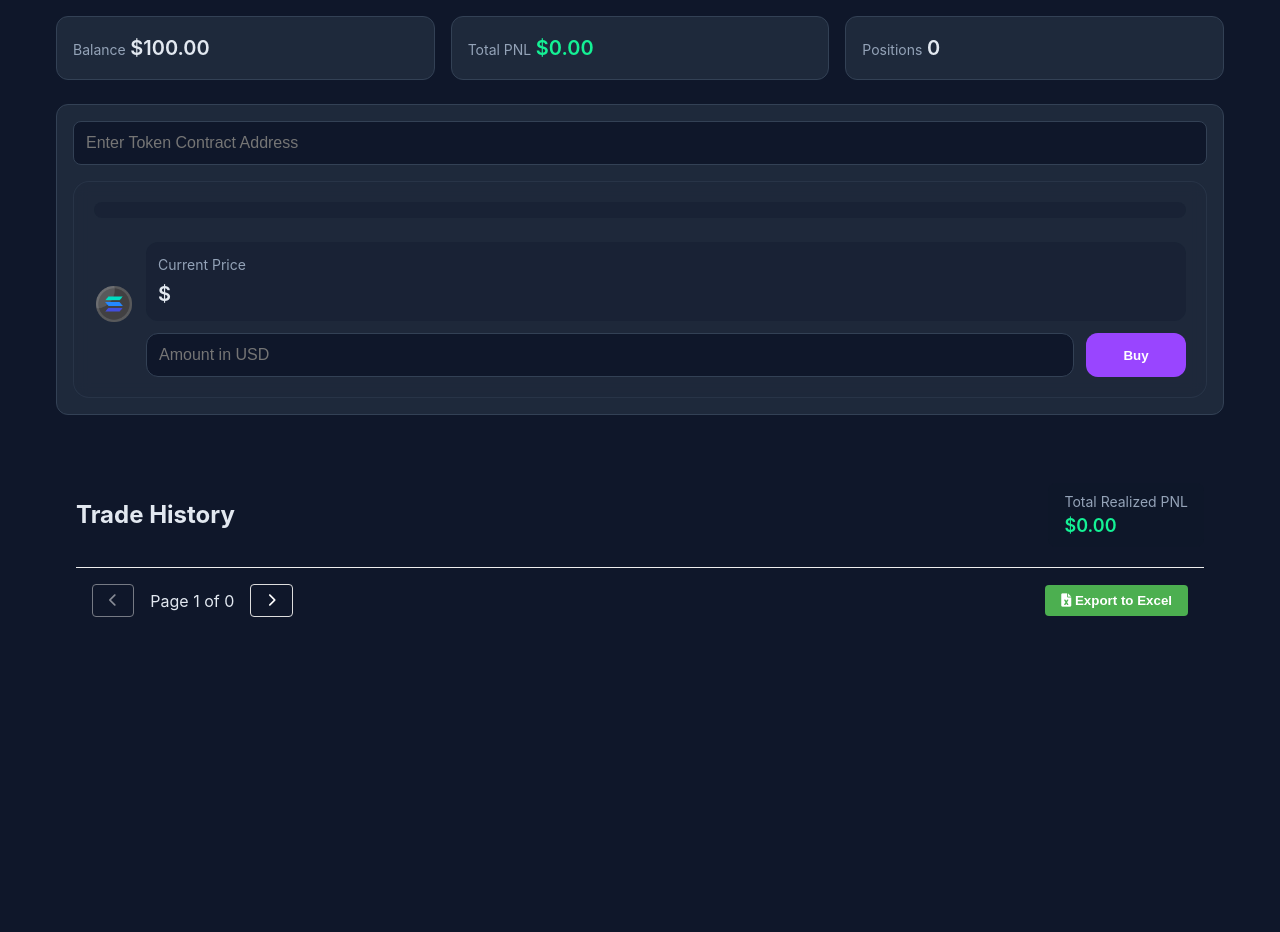
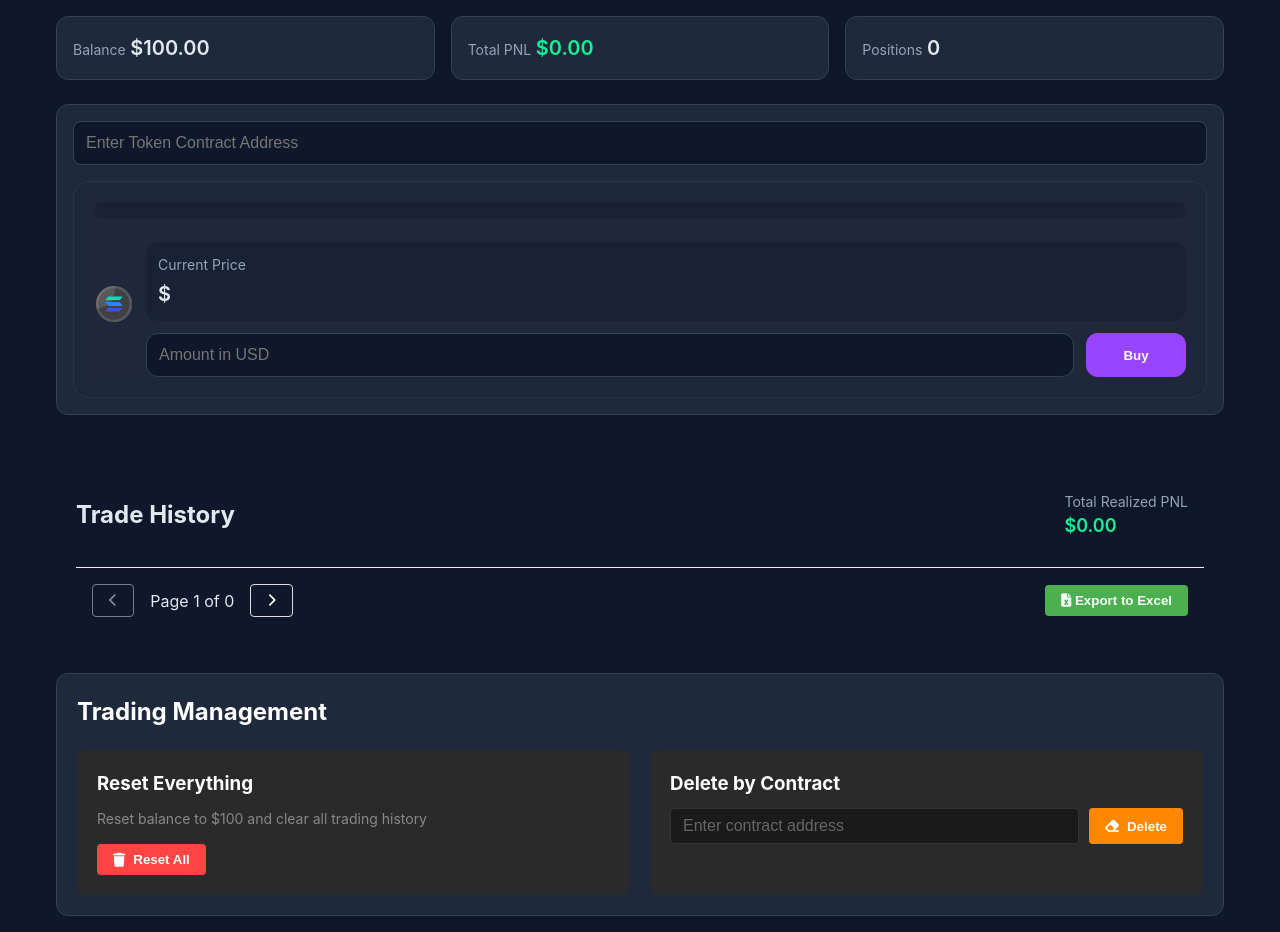
Before and after one commit to ybreza/sol-simulator, a plain HTML site: page index.html in a window 1280 px wide. Before the commit the page ends 800 px from the top, so only its background shows below. Drawn offline with Linux system fonts and the light colour scheme.

Commit message:
Add files via upload

```diff
--- a/index.html
+++ b/index.html
@@ -73,8 +73,38 @@
                 </button>
             </div>
         </div>
+
+        <!-- Manajemen Section -->
+        <div class="management-section">
+            <div class="management-header">
+                <h2>Trading Management</h2>
+            </div>
+            <div class="management-grid">
+                <!-- Reset All -->
+                <div class="management-card">
+                    <h3>Reset Everything</h3>
+                    <p>Reset balance to $100 and clear all trading history</p>
+                    <button onclick="resetToInitial()" class="danger-btn">
+                        <i class="fas fa-trash"></i> Reset All
+                    </button>
+                </div>
+
+                <!-- Delete by Contract -->
+                <div class="management-card">
+                    <h3>Delete by Contract</h3>
+                    <div class="input-group">
+                        <input type="text" id="deleteContractInput" placeholder="Enter contract address">
+                        <button onclick="deleteTradesByContract(document.getElementById('deleteContractInput').value)" class="warning-btn">
+                            <i class="fas fa-eraser"></i> Delete
+                        </button>
+                    </div>
+                </div>
+
+            </div>
+        </div>
     </div>
 
     <script src="app.js"></script>
+    <script src="reset.js"></script>
 </body>
 </html>
--- /dev/null
+++ b/reset.js
@@ -0,0 +1,111 @@
+function resetToInitial() {
+    if (!confirm('Are you sure you want to reset everything? This will clear all trading history and set balance to $100.')) {
+        return;
+    }
+
+    const initialState = {
+        balance: 100,
+        positions: [],
+        history: [],
+        totalPnl: 0,
+        historyTotalPnl: 0
+    };
+
+    localStorage.setItem('balance', initialState.balance);
+    localStorage.setItem('positions', JSON.stringify(initialState.positions));
+    localStorage.setItem('history', JSON.stringify(initialState.history));
+    localStorage.setItem('totalPnl', initialState.totalPnl);
+    localStorage.setItem('historyTotalPnl', initialState.historyTotalPnl);
+    localStorage.removeItem('lastPrices');
+    localStorage.removeItem('priceUpdateIntervals');
+
+    location.reload();
+}
+
+function deleteTradesByContract(contractAddress) {
+    if (!contractAddress) {
+        alert('Please enter a contract address');
+        return;
+    }
+
+    if (!confirm(`Are you sure you want to delete all trades for ${contractAddress}?`)) {
+        return;
+    }
+
+    let currentState = {
+        positions: JSON.parse(localStorage.getItem('positions')) || [],
+        history: JSON.parse(localStorage.getItem('history')) || [],
+        balance: parseFloat(localStorage.getItem('balance')) || 100
+    };
+
+    const contractTrades = currentState.history.filter(
+        trade => trade.contractAddress === contractAddress
+    );
+
+    if (contractTrades.length === 0) {
+        alert('No trades found for this contract address');
+        return;
+    }
+
+    const contractPnL = contractTrades.reduce((total, trade) => total + trade.pnl, 0);
+    const newBalance = currentState.balance - contractPnL;
+
+    currentState.history = currentState.history.filter(
+        trade => trade.contractAddress !== contractAddress
+    );
+    currentState.positions = currentState.positions.filter(
+        position => position.contractAddress !== contractAddress
+    );
+
+    localStorage.setItem('positions', JSON.stringify(currentState.positions));
+    localStorage.setItem('history', JSON.stringify(currentState.history));
+    localStorage.setItem('balance', newBalance);
+
+    const newTotalPnL = currentState.history.reduce((total, trade) => total + trade.pnl, 0);
+    localStorage.setItem('totalPnl', newTotalPnL);
+    localStorage.setItem('historyTotalPnl', newTotalPnL);
+
+    location.reload();
+}
+
+function resetContractBalance(contractAddress) {
+    if (!contractAddress) {
+        alert('Please enter a contract address');
+        return;
+    }
+
+    if (!confirm(`Are you sure you want to reset balance for ${contractAddress}?`)) {
+        return;
+    }
+
+    let currentState = {
+        positions: JSON.parse(localStorage.getItem('positions')) || [],
+        history: JSON.parse(localStorage.getItem('history')) || [],
+        balance: parseFloat(localStorage.getItem('balance')) || 100
+    };
+
+    const contractTrades = currentState.history.filter(
+        trade => trade.contractAddress === contractAddress
+    );
+
+    if (contractTrades.length === 0) {
+        alert('No trades found for this contract address');
+        return;
+    }
+
+    currentState.history = currentState.history.filter(
+        trade => trade.contractAddress !== contractAddress
+    );
+    currentState.positions = currentState.positions.filter(
+        position => position.contractAddress !== contractAddress
+    );
+
+    localStorage.setItem('positions', JSON.stringify(currentState.positions));
+    localStorage.setItem('history', JSON.stringify(currentState.history));
+
+    const newTotalPnL = currentState.history.reduce((total, trade) => total + trade.pnl, 0);
+    localStorage.setItem('totalPnl', newTotalPnL);
+    localStorage.setItem('historyTotalPnl', newTotalPnL);
+
+    location.reload();
+}
--- a/style.css
+++ b/style.css
@@ -294,6 +294,92 @@ button:hover {
     background: #45a049;
 }
 
+.management-section {
+    background: var(--card-bg);
+    border-radius: 12px;
+    border: 1px solid var(--border);
+    padding: 20px;
+    margin-top: 20px;
+}
+
+.management-header {
+    display: flex;
+    justify-content: space-between;
+    align-items: center;
+    margin-bottom: 20px;
+}
+
+.management-header h2 {
+    color: #fff;
+    margin: 0;
+}
+
+.management-grid {
+    display: grid;
+    grid-template-columns: repeat(auto-fit, minmax(300px, 1fr));
+    gap: 20px;
+}
+
+.management-card {
+    background: #2a2a2a;
+    border-radius: 8px;
+    padding: 20px;
+}
+
+.management-card h3 {
+    color: #fff;
+    margin: 0 0 10px 0;
+}
+
+.management-card p {
+    color: #888;
+    font-size: 14px;
+    margin: 0 0 15px 0;
+}
+
+.input-group {
+    display: flex;
+    gap: 10px;
+}
+
+.input-group input {
+    flex: 1;
+    background: #1a1a1a;
+    border: 1px solid #333;
+    border-radius: 4px;
+    padding: 8px 12px;
+    color: #fff;
+}
+
+.input-group input::placeholder {
+    color: #666;
+}
+
+.danger-btn, .warning-btn {
+    background: #ff4444;
+    color: white;
+    border: none;
+    border-radius: 4px;
+    padding: 8px 16px;
+    cursor: pointer;
+    display: flex;
+    align-items: center;
+    gap: 8px;
+    transition: opacity 0.2s;
+}
+
+.warning-btn {
+    background: #ff8800;
+}
+
+.danger-btn:hover, .warning-btn:hover {
+    opacity: 0.8;
+}
+
+.danger-btn i, .warning-btn i {
+    font-size: 14px;
+}
+
 @media (max-width: 768px) {
     .container {
         padding: 12px;
```
